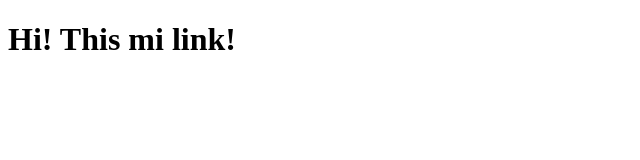
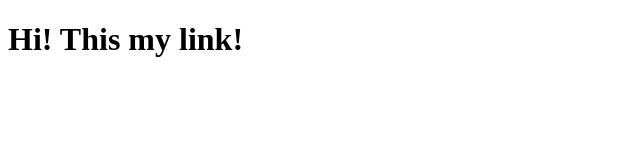
Before and after one commit to Sevclaim012/Sevclaim012.github.io, a plain HTML site: page index.html in a window 1280 px wide. Shown: the full height of the page, 0-640 px from the left. Drawn offline with Linux system fonts and the light colour scheme.

Commit message:
Update index.html

```diff
--- a/index.html
+++ b/index.html
@@ -7,6 +7,6 @@
     <title>Supper-link</title>
 </head>
 <body>
-    <h1>Hi! This mi link!</h1>
+    <h1>Hi! This my link!</h1>
 </body>
 </html>
```
